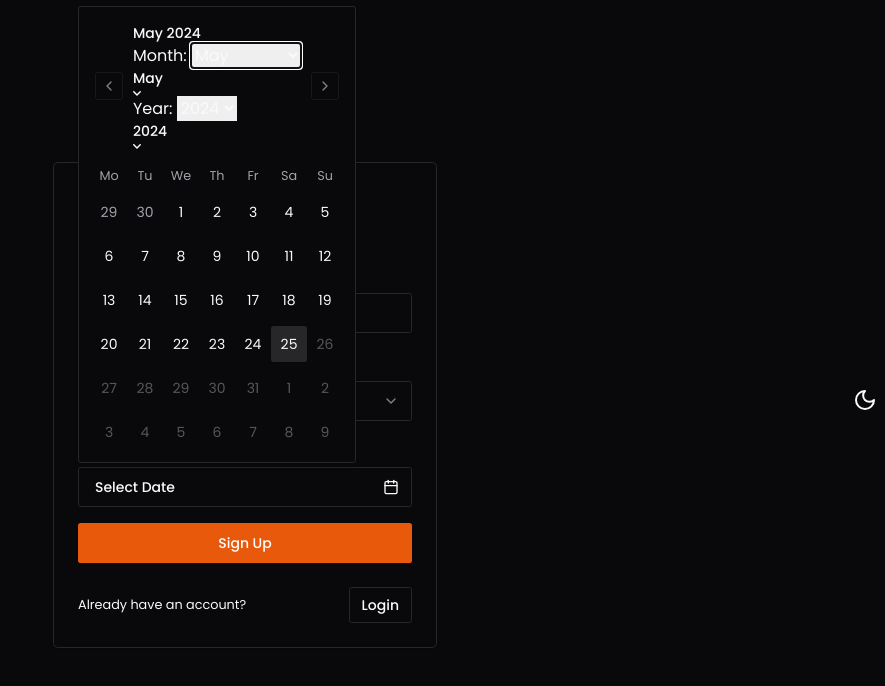
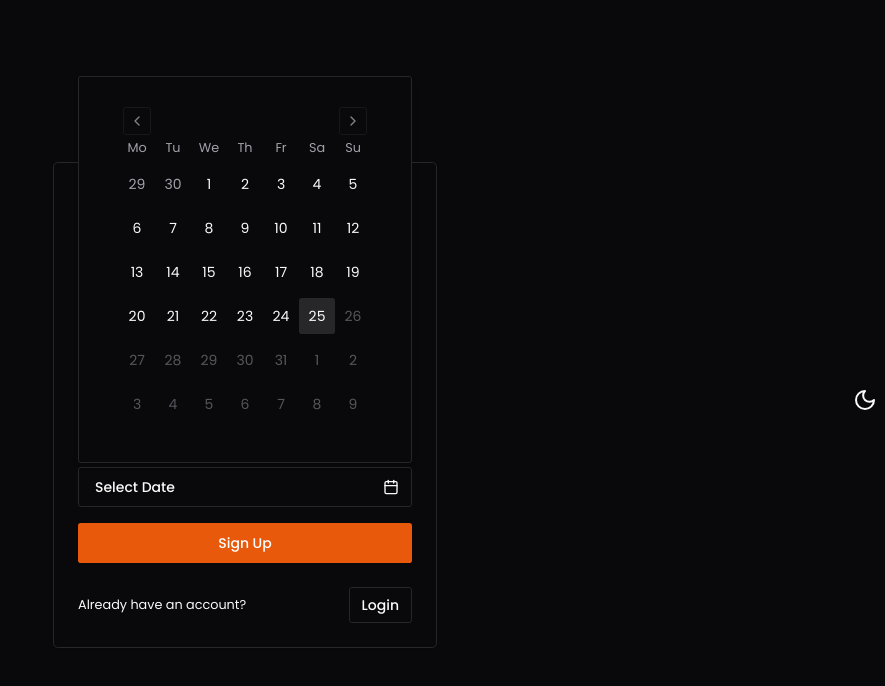
Before and after one commit to Nimira43/NT-Dashboard, a Next.js app: page /sign-up in a window 1280 px wide. Both pictures are taken after a click on the button "Select Date". Shown: the top 686 px of the page, without its empty margins (395-1280 px from the left). Built offline with nearby package versions, Linux system fonts and the light colour scheme.

Commit message:
Added a bit more padding to the Calendar display. Removing the default styling for the Calendar date picker. Making changes inside the Calendar component itself.

```diff
--- a/app/(logged-out)/sign-up/page.tsx
+++ b/app/(logged-out)/sign-up/page.tsx
@@ -174,7 +174,6 @@ export default function SignupPage() {
                   />
                 </>
               )}
-
               <FormField
                 control={form.control}
                 name='dob'
@@ -193,7 +192,7 @@ export default function SignupPage() {
                             </Button>
                           </FormControl>
                         </PopoverTrigger>
-                        <PopoverContent align='start' className='w-auto p-0'>
+                        <PopoverContent align='start' className='w-auto p-7'>
                           <Calendar
                             mode='single'
                             defaultMonth={field.value}
--- a/components/ui/calendar.tsx
+++ b/components/ui/calendar.tsx
@@ -23,7 +23,7 @@ function Calendar({
         months: "flex flex-col sm:flex-row space-y-4 sm:space-x-4 sm:space-y-0",
         month: "space-y-4",
         caption: "flex justify-center pt-1 relative items-center",
-        caption_label: "text-sm font-medium",
+        caption_label: "text-sm font-medium hidden",
         nav: "space-x-1 flex items-center",
         nav_button: cn(
           buttonVariants({ variant: "outline" }),
@@ -56,6 +56,9 @@ function Calendar({
       components={{
         IconLeft: ({ ...props }) => <ChevronLeft className="h-4 w-4" />,
         IconRight: ({ ...props }) => <ChevronRight className="h-4 w-4" />,
+        Dropdown: (dropdownProps) => {
+          return <div />
+        }
       }}
       {...props}
     />
```
